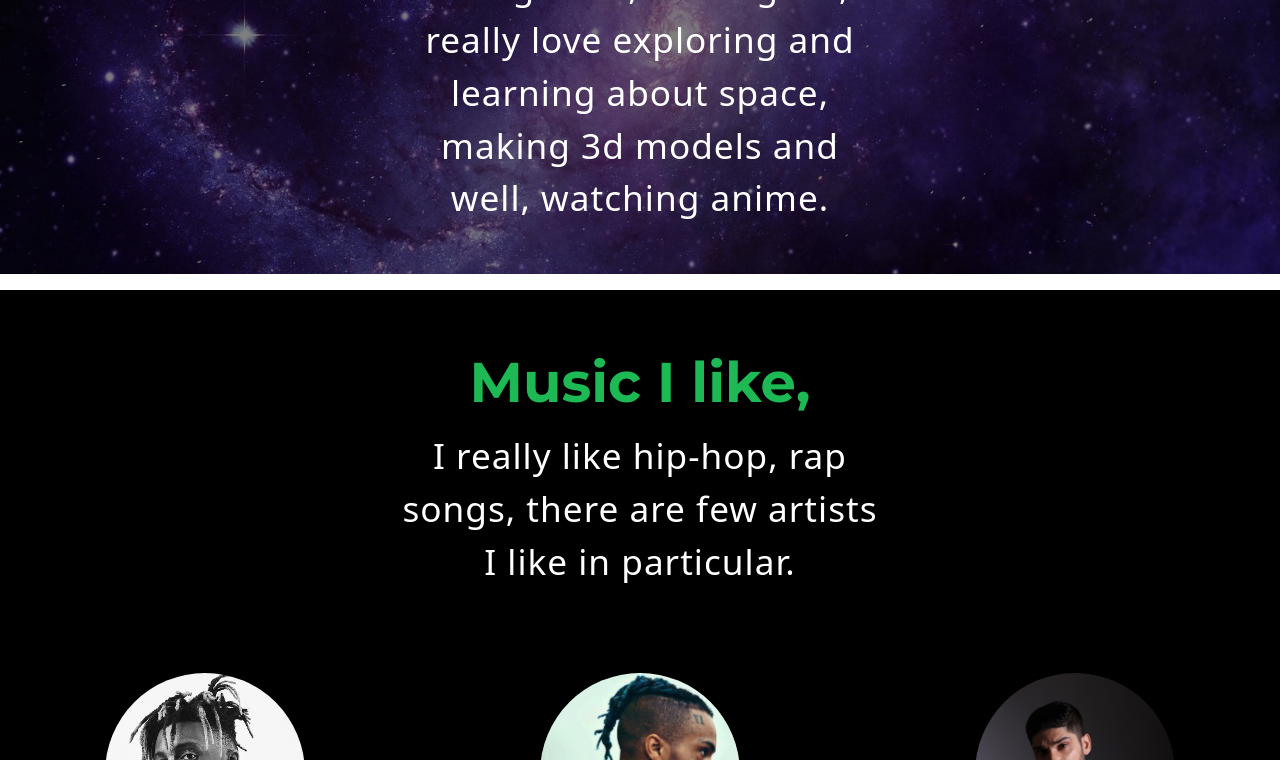
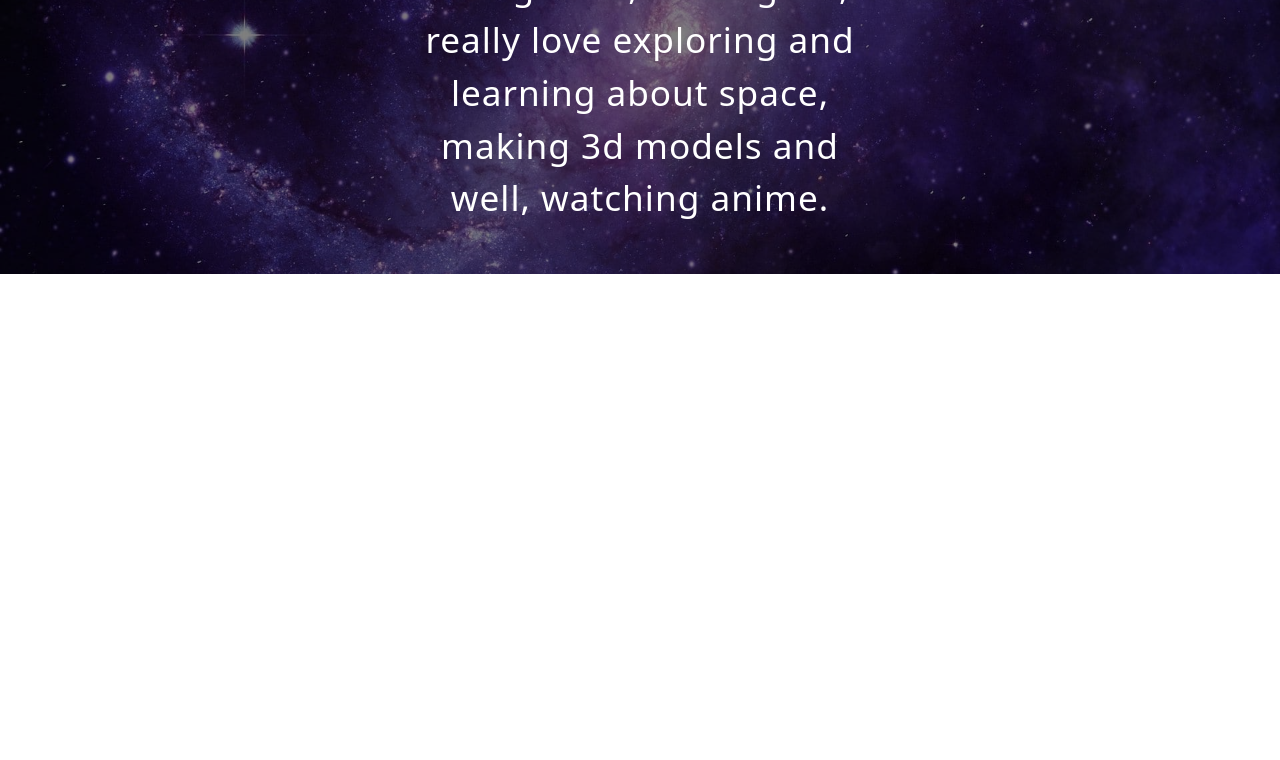
Before and after one commit to kanishk6103/portfolio-website, a plain HTML site: page index.html in a window 1280 px wide. Shown: the part 3241-4001 px from the top of the page. After the commit the page ends 3531 px from the top, so only its background shows below. Drawn offline with nearby package versions, Linux system fonts and the light colour scheme.

Commit message:
removed unnecessary parts from the website

```diff
--- a/index.html
+++ b/index.html
@@ -89,7 +89,7 @@
     <p class="hobbies-para">My hobbies include playing video games, making art, I really love exploring and learning about space, making 3d models and well, watching anime.</p>
       </div>
   </section>
-  <section id="music">
+<!--   <section id="music">
     <div class="container-fluid">
     <h1 class="main-heading music">Music I like,</h1>
     <p class="hobbies-para">I really like hip-hop, rap songs, there are few artists I like in particular.</p>
@@ -106,7 +106,7 @@
       </div>
     </div>
       </div>
-  </section>
+  </section> -->
   <section id="contact_me">
 
   </section>
```
